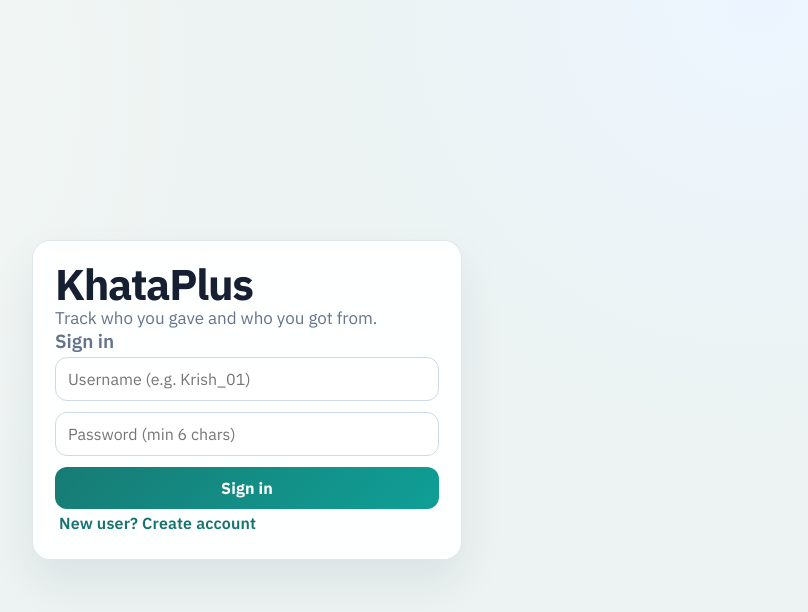
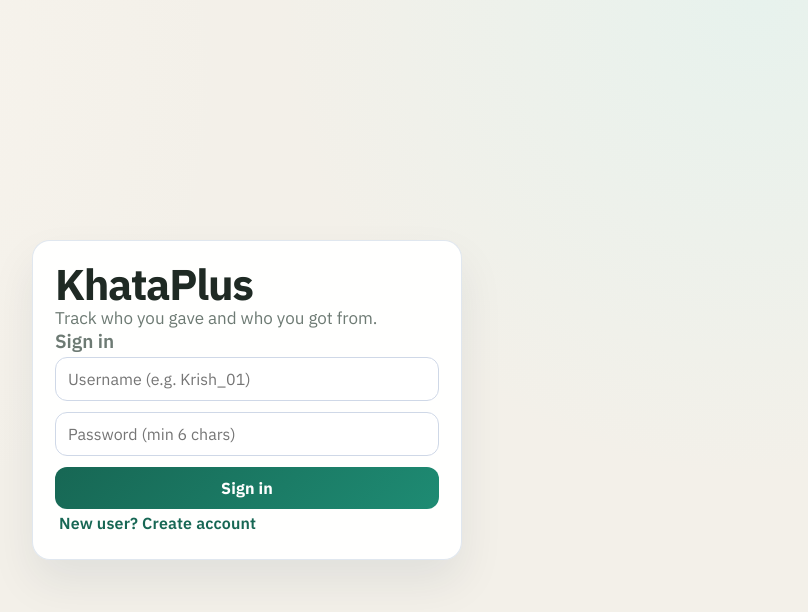
Before and after one commit to ErKrish25/AccountBook, a React (Vite) app in the folder Desktop/PORJECTS/Accountbook/: page / in a window 1280 px wide. Shown: the top 612 px of the page, without its empty margins (393-1201 px from the left). Built offline with nearby package versions, Linux system fonts and the light colour scheme; no server answers.

Commit message:
Apply new app-wide color palette across auth and ledger screens

```diff
--- a/Desktop/PORJECTS/Accountbook/src/styles.css
+++ b/Desktop/PORJECTS/Accountbook/src/styles.css
@@ -1,16 +1,17 @@
 @import url('https://fonts.googleapis.com/css2?family=IBM+Plex+Sans:wght@400;500;600;700&display=swap');
 
 :root {
-  --bg: #edf3f2;
-  --surface: #ffffff;
-  --surface-soft: #f6f8fc;
-  --text: #172033;
-  --text-muted: #64748b;
-  --border: #d9e1ec;
-  --brand-1: #124a9f;
-  --brand-2: #2f70cf;
-  --success: #11805d;
-  --danger: #c23232;
+  --bg: #f3f0e9;
+  --surface: #fffdf8;
+  --surface-soft: #f4f1ea;
+  --text: #1f2a24;
+  --text-muted: #6d7a73;
+  --border: #d7ddd3;
+  --brand-1: #0f5c4d;
+  --brand-2: #1e7a66;
+  --success: #157a59;
+  --danger: #ba3a35;
+  --accent: #b36a2d;
   --radius-lg: 18px;
   --radius-md: 12px;
 }
@@ -24,8 +25,8 @@ body {
   font-family: 'IBM Plex Sans', 'Avenir Next', 'Segoe UI', sans-serif;
   color: var(--text);
   background:
-    radial-gradient(circle at 10% 10%, #f6faf8 0%, transparent 36%),
-    radial-gradient(circle at 90% 0%, #ecf5ff 0%, transparent 34%),
+    radial-gradient(circle at 10% 10%, #f9f5ee 0%, transparent 36%),
+    radial-gradient(circle at 90% 0%, #e7f2ed 0%, transparent 34%),
     var(--bg);
 }
 
@@ -112,15 +113,15 @@ select {
 input:focus,
 select:focus {
   outline: none;
-  border-color: #8cb2ea;
-  box-shadow: 0 0 0 3px rgba(47, 112, 207, 0.16);
+  border-color: #7fb49e;
+  box-shadow: 0 0 0 3px rgba(30, 122, 102, 0.15);
 }
 
 button {
   cursor: pointer;
   border: none;
   padding: 11px 14px;
-  background: linear-gradient(135deg, #177b74 0%, #0f9f96 100%);
+  background: linear-gradient(135deg, #176754 0%, #1e8b73 100%);
   color: #ffffff;
   font-weight: 700;
   letter-spacing: 0.01em;
@@ -128,7 +129,7 @@ button {
 
 button.link {
   background: transparent;
-  color: #16746f;
+  color: #176754;
   padding: 4px;
   font-weight: 600;
 }
@@ -155,7 +156,7 @@ button.link {
   padding: 16px 14px 17px;
   border-bottom-left-radius: 22px;
   border-bottom-right-radius: 22px;
-  box-shadow: 0 10px 30px rgba(23, 64, 133, 0.34);
+  box-shadow: 0 10px 30px rgba(15, 92, 77, 0.34);
 }
 
 .home-header-row {
@@ -178,7 +179,7 @@ button.link {
   border-radius: 16px;
   overflow: hidden;
   color: #52617d;
-  box-shadow: 0 12px 26px rgba(14, 43, 92, 0.2);
+  box-shadow: 0 12px 26px rgba(16, 72, 60, 0.2);
 }
 
 .summary-stats {
@@ -228,7 +229,7 @@ button.link {
   background: transparent;
   border: none;
   padding: 6px;
-  color: #1d4ed8;
+  color: var(--brand-2);
   font-size: 16px;
 }
 
@@ -264,7 +265,7 @@ button.link {
   width: 42px;
   height: 42px;
   border-radius: 999px;
-  background: linear-gradient(140deg, #5d8fda 0%, #6fb4ff 100%);
+  background: linear-gradient(140deg, #468772 0%, #63ad93 100%);
   color: #ffffff;
   display: grid;
   place-items: center;
@@ -371,7 +372,7 @@ button.link {
 .detail-top {
   background: linear-gradient(140deg, var(--brand-1) 0%, var(--brand-2) 100%);
   padding: 12px 10px 14px;
-  box-shadow: 0 10px 22px rgba(23, 64, 133, 0.25);
+  box-shadow: 0 10px 22px rgba(15, 92, 77, 0.25);
 }
 
 .detail-header-row {
@@ -593,6 +594,7 @@ button.link {
   border-radius: 14px;
   padding: 14px;
   box-shadow: 0 18px 40px rgba(15, 23, 42, 0.3);
+  overflow: hidden;
 }
 
 .entry-edit-modal h4 {
@@ -601,15 +603,25 @@ button.link {
   color: #1f2937;
 }
 
+.entry-edit-modal input,
+.entry-edit-modal select {
+  width: 100%;
+  max-width: 100%;
+  min-width: 0;
+  box-sizing: border-box;
+}
+
 .entry-edit-modal input[type='date'] {
   width: 100%;
   max-width: 100%;
   min-width: 0;
   display: block;
+  -webkit-appearance: none;
+  appearance: none;
 }
 
 .get-blue {
-  color: #0b56b3;
+  color: var(--accent);
   font-weight: 700;
 }
 
```
